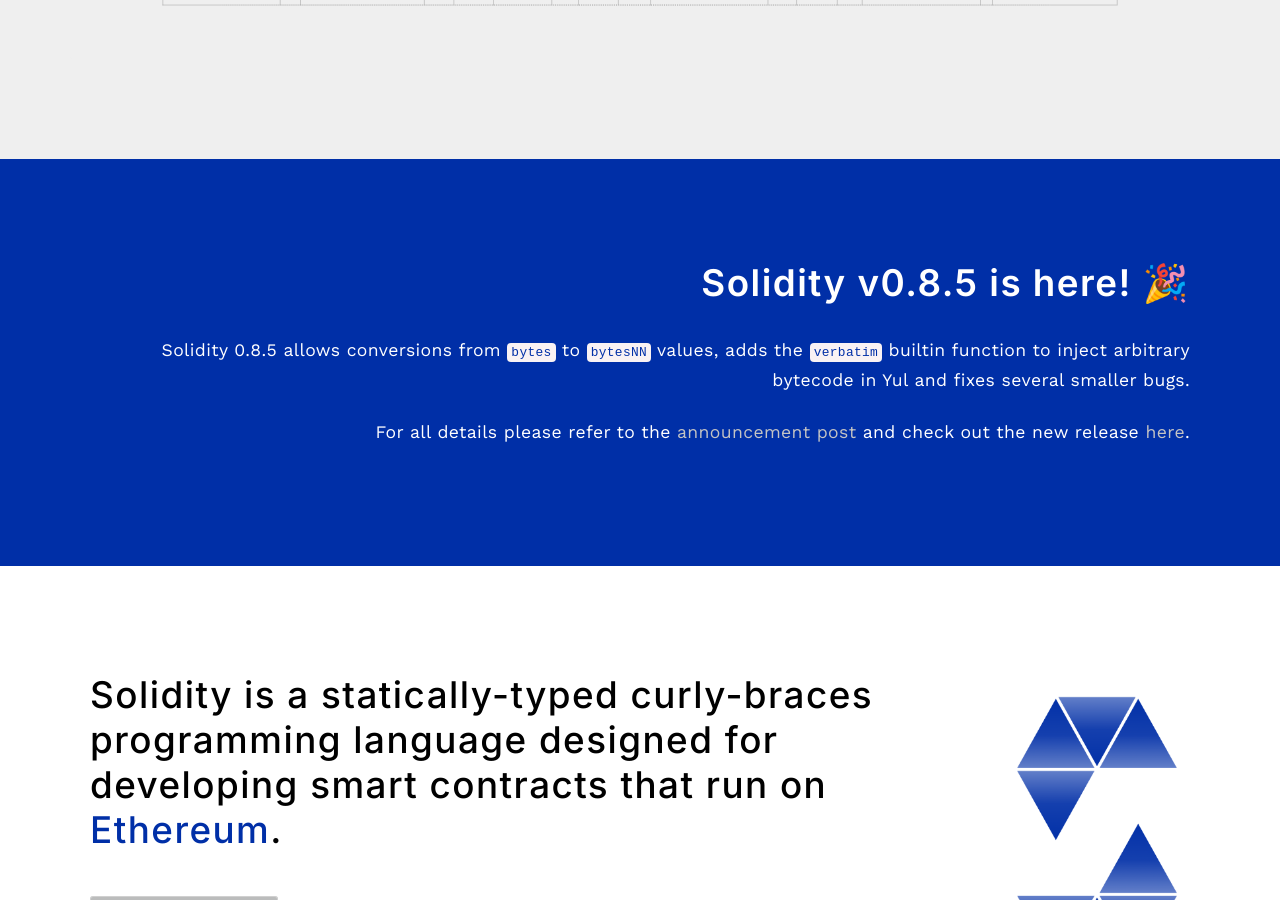
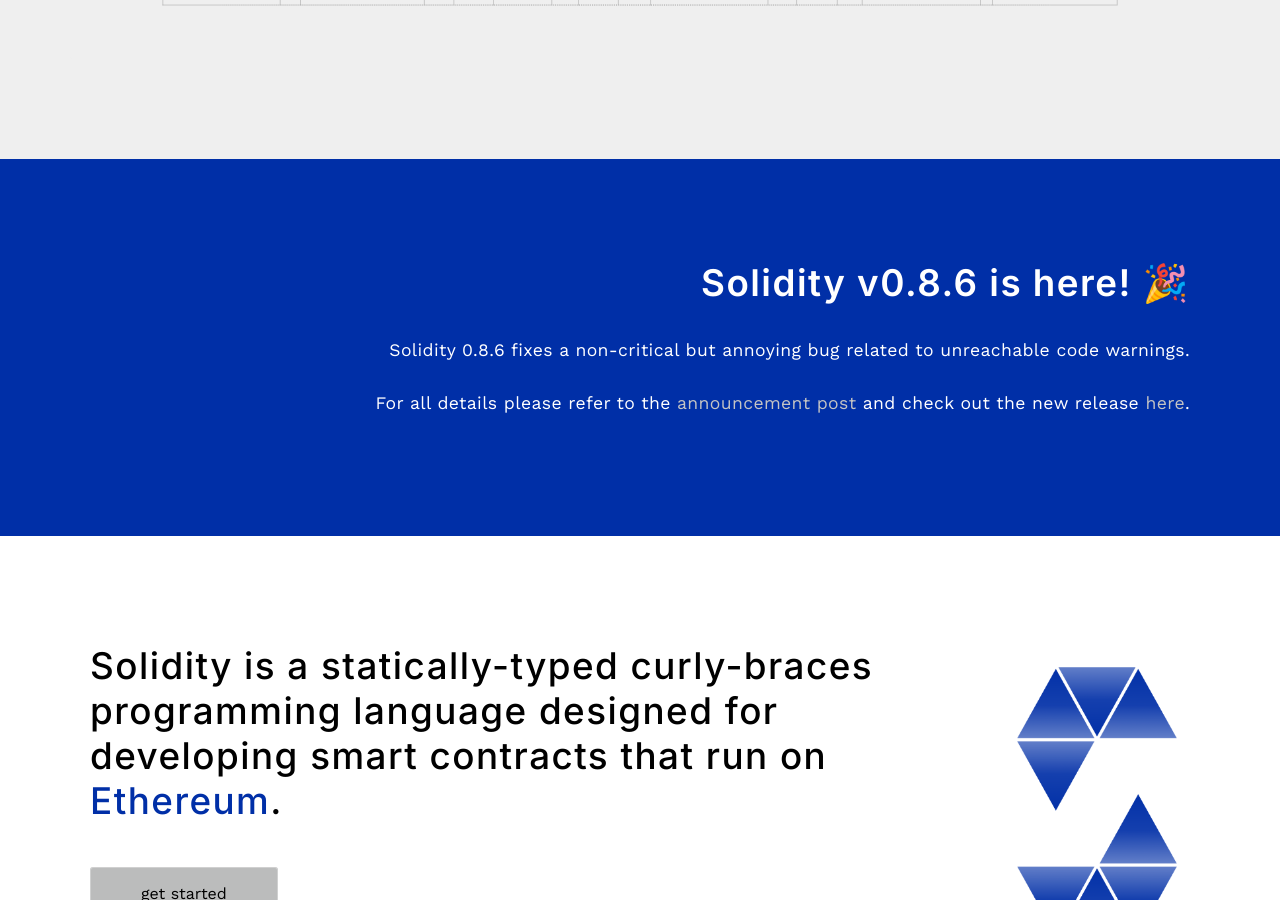
Before and after one commit to ethereum/solidity-portal, a Jekyll site: the page built from index.html, in a window 1280 px wide and 900 px high, scrolled down 590 px. Built offline with Jekyll 4.4.1, drawn with Linux system fonts in a browser that asks for light colours; some web fonts are replaced; the list of posts is cut into pages by our own code.

Commit message:
Solidity 0.8.6.

```diff
--- a/index.html
+++ b/index.html
@@ -25,10 +25,9 @@
 <section class="highlight-section-blue">
 	<div class="container flex">
 		<div class="text editable">
-			<h2><strong>Solidity v0.8.5 is here! 🎉</strong></h2>
-			<p>Solidity 0.8.5 allows conversions from <code>bytes</code> to <code>bytesNN</code> values, adds the <code>verbatim</code> builtin function to inject arbitrary
-				bytecode in Yul and fixes several smaller bugs.
-			<br><br>For all details please refer to the <a href="https://blog.soliditylang.org/2021/06/10/solidity-0.8.5-release-announcement/">announcement post</a> and check out the new release <a href="https://github.com/ethereum/solidity/releases/tag/v0.8.5">here</a>.</p>
+			<h2><strong>Solidity v0.8.6 is here! 🎉</strong></h2>
+			<p>Solidity 0.8.6 fixes a non-critical but annoying bug related to unreachable code warnings.
+			<br><br>For all details please refer to the <a href="https://blog.soliditylang.org/2021/06/22/solidity-0.8.6-release-announcement/">announcement post</a> and check out the new release <a href="https://github.com/ethereum/solidity/releases/tag/v0.8.6">here</a>.</p>
 		</div>
 	</div>
 </section>
```
